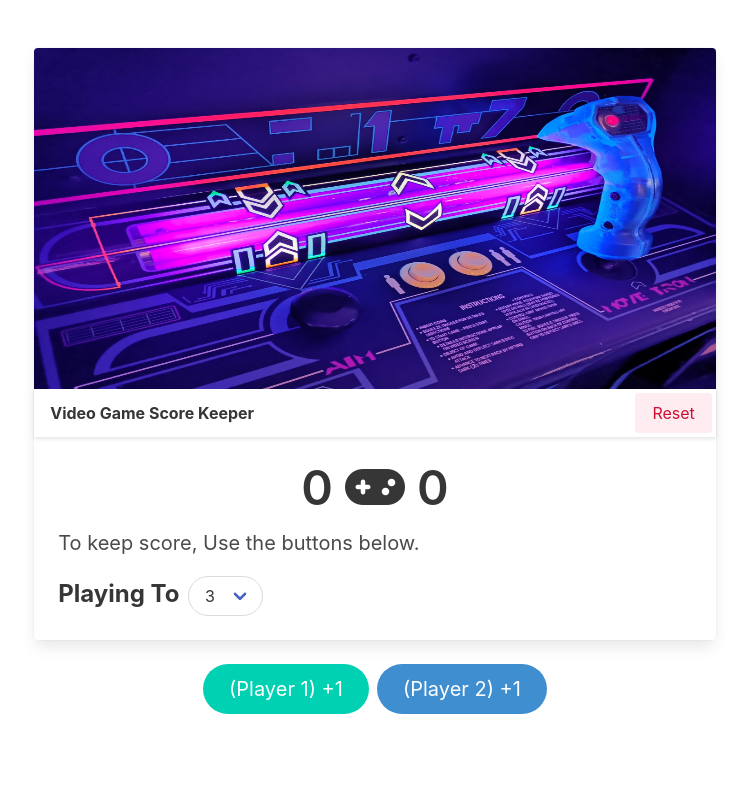
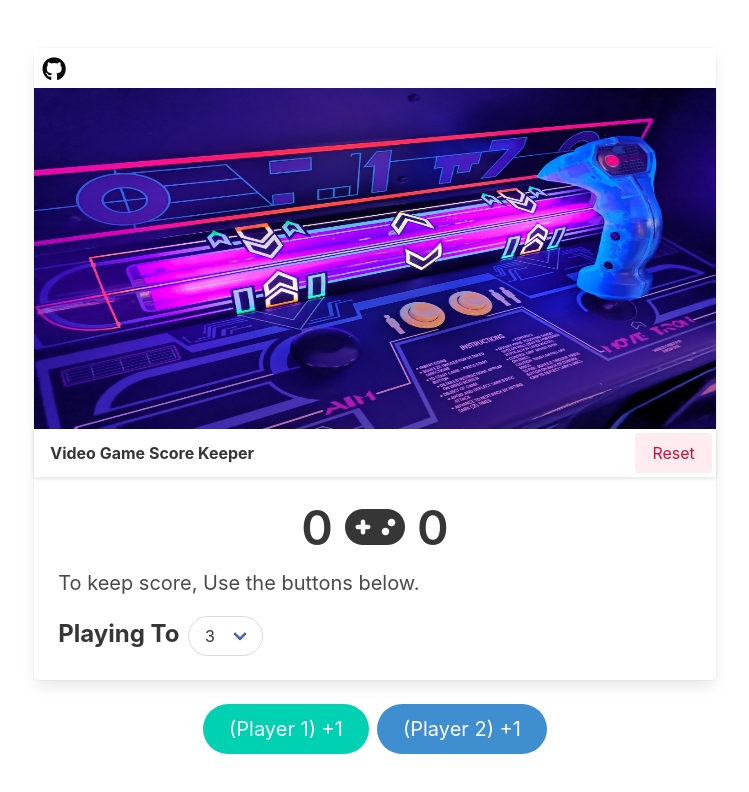
Before and after one commit to DanielClemKim/ScoreKeeper, a plain HTML site: page index.html in a window 1280 px wide. Shown: the whole page, without its empty margins (265-1014 px from the left). Drawn offline with nearby package versions, Linux system fonts and the light colour scheme.

Commit message:
feat: add github link

```diff
--- a/index.html
+++ b/index.html
@@ -20,6 +20,14 @@
           <div class="column is-three-fifths is-offset-one-fifth">
             <!-- make a card -->
             <div class="card">
+              <a
+                href="https://github.com/DanielClemKim/ScoreKeeper"
+                class="button is-white"
+              >
+                <span class="icon is-large">
+                  <i class="fa-brands fa-github fa-xl"></i>
+                </span>
+              </a>
               <div class="card-image">
                 <figure class="image is-2by1">
                   <img src="img/game.jpeg" alt="" />
```
